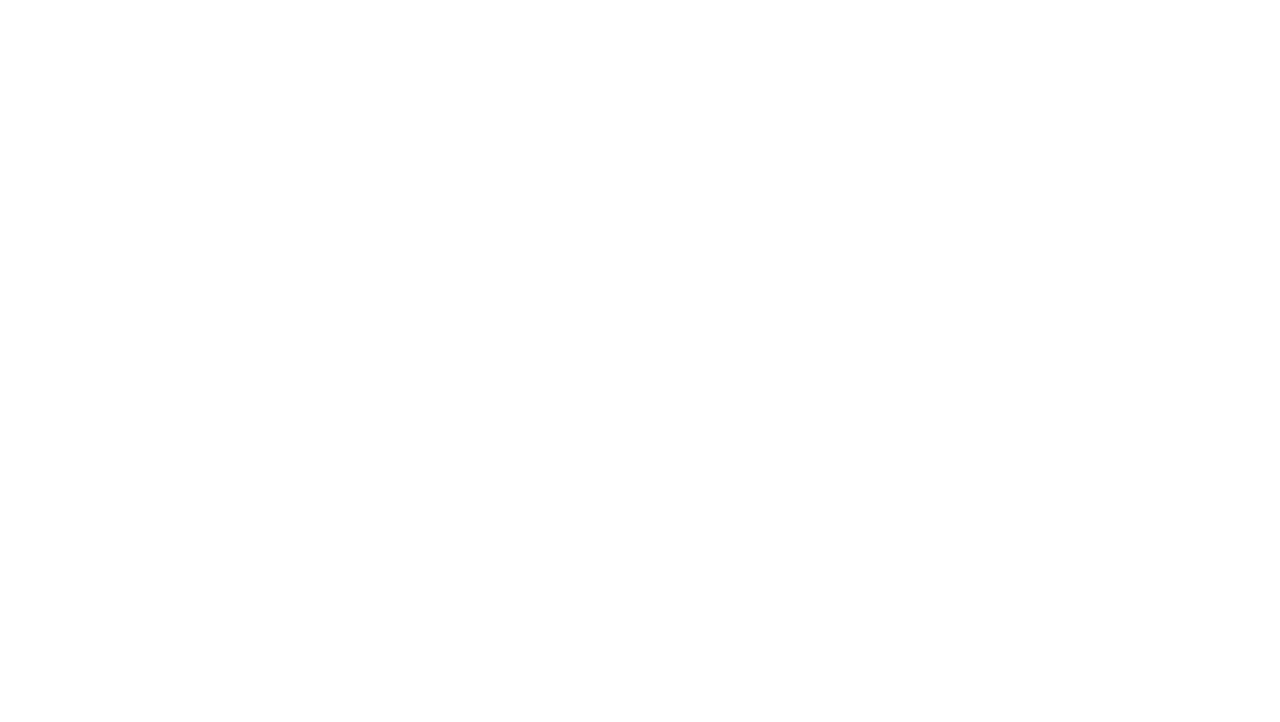
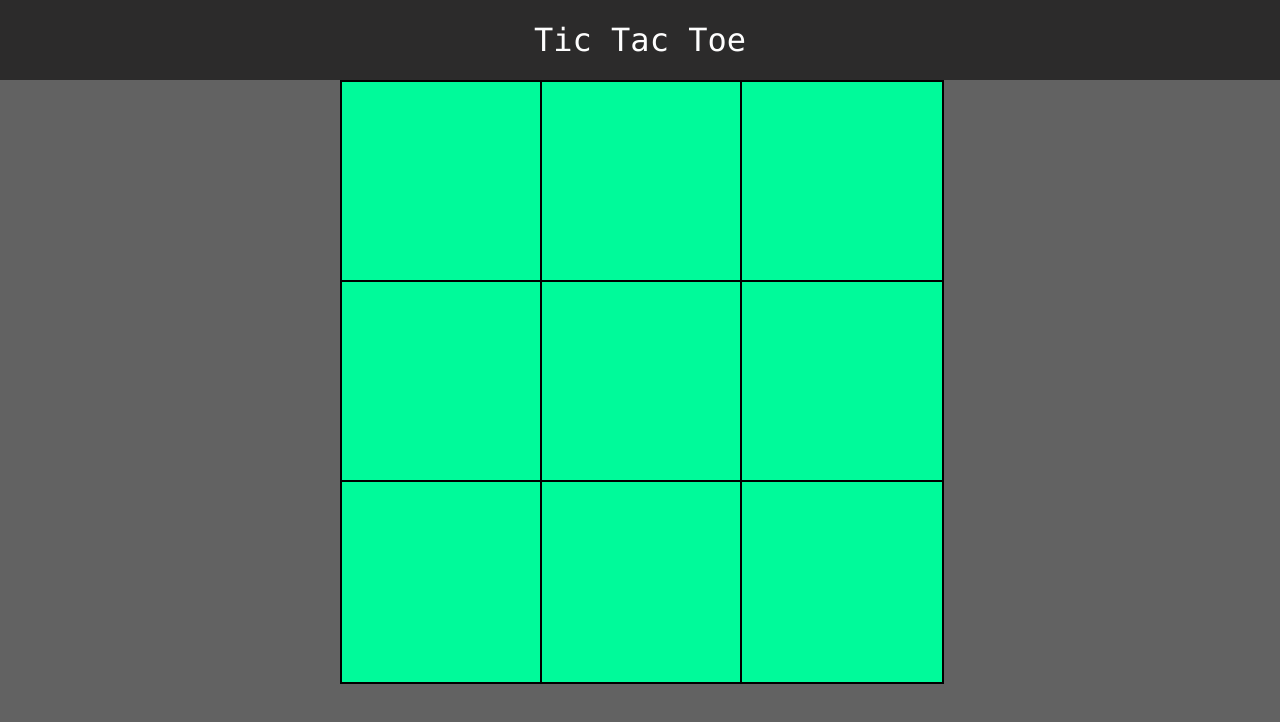
Before and after one commit to EpictetusZ1/tic-tac-toe, a plain HTML site: page index.html in a window 1280 px wide. Drawn offline with Linux system fonts and the light colour scheme.

Commit message:
Add board state to Game function, style HTML

```diff
--- a/index.html
+++ b/index.html
@@ -12,6 +12,16 @@
 <body>
 
 <div class="main">
+    <div class="title-container">
+        <div class="title">
+            Tic Tac Toe
+        </div>
+    </div>
+    <div class="board-container">
+        <div id="board" class="board">
+
+        </div>
+    </div>
 
 </div>
 
--- a/script.js
+++ b/script.js
@@ -3,8 +3,17 @@
 const Game = (() => {
 
     const boardSize = 9
-    const createBoard = () => _initBoardArr()
-    const _initBoardArr = () => new Array(boardSize).fill(null)
+    const boardState = () => createBoard()
+    const createBoard = () => {
+        let boardElement = document.getElementById("board")
+
+        for (let i = 1; i <= boardSize; i++) {
+            let sqDisplay = document.createElement("div")
+            boardElement.appendChild(sqDisplay).classList.add("square")
+        }
+        return new Array(boardSize).fill(null)
+
+    }
 
     const Player = (marker, name) => {
         return {
@@ -12,10 +21,13 @@ const Game = (() => {
             name
         }
     }
+
     return {
-        publicProperty: createBoard,
+        createBoard: createBoard,
+        boardState: boardState,
         playerOne: Player,
-        playerTwo: Player
+        playerTwo: Player,
     }
+})()
 
-})()
+Game.boardState()
--- a/styles/style.css
+++ b/styles/style.css
@@ -1 +1,52 @@
 @import url(reset.css);
+
+html {
+    overflow-x: hidden;
+    overflow-y: hidden;
+}
+
+.main {
+    height: 95vh;
+    width: 100vw;
+}
+
+.title-container {
+    height: 80px;
+    width: 100%;
+    background-color: #2c2b2b;
+}
+
+.title {
+    height: 80px;
+    width: 100%;
+    font-family: Consolas, 'sans-serif';
+    font-size: 2em;
+    color: #FEFEFE;
+    line-height: 80px;
+    text-align: center;
+}
+
+.board-container {
+    height: 100%;
+    width: 100%;
+    background-color: #626262;
+    display: flex;
+    justify-content: center;
+    align-content: center;
+}
+
+.board {
+    height: 600px;
+    width: 600px;
+    background-color: grey;
+    display: grid;
+    grid-template-columns: repeat(3, 1fr);
+    grid-template-rows: repeat(3, 1fr);
+}
+
+.square {
+    background-color: mediumspringgreen;
+    height: 100%;
+    width: 100%;
+    border: 2px solid black;
+}
```
